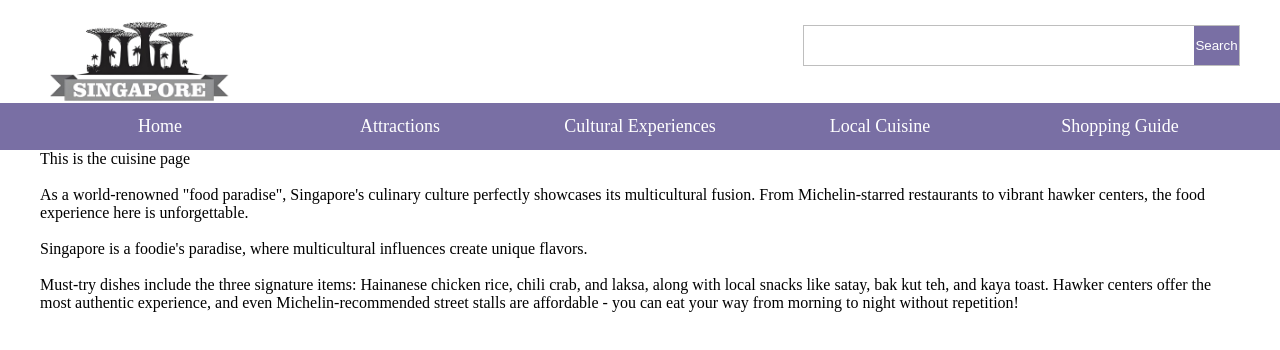
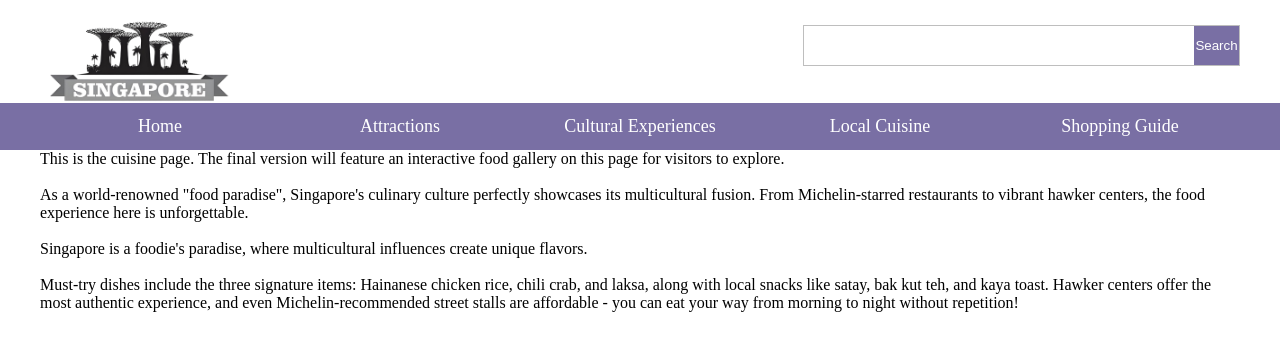
Before and after one commit to vta999/tour, a plain HTML site: page cuisine.html in a window 1280 px wide. Drawn offline with Linux system fonts and the light colour scheme.

Commit message:
描述你的更改

```diff
--- a/cuisine.html
+++ b/cuisine.html
@@ -33,7 +33,8 @@
     </div>
 
     <div class="index_main">
-        <div class="center">This is the cuisine page</div>
+        <div class="center">This is the cuisine page.  The final version will feature an interactive food gallery on
+            this page for visitors to explore.</div>
         <br />
         <div class="center">
             As a world-renowned "food paradise", Singapore's culinary culture perfectly showcases its multicultural fusion. From Michelin-starred restaurants to vibrant hawker centers, the food experience here is unforgettable.
```
Also changed, not shown: shopping.html (+1 -2 lines).
